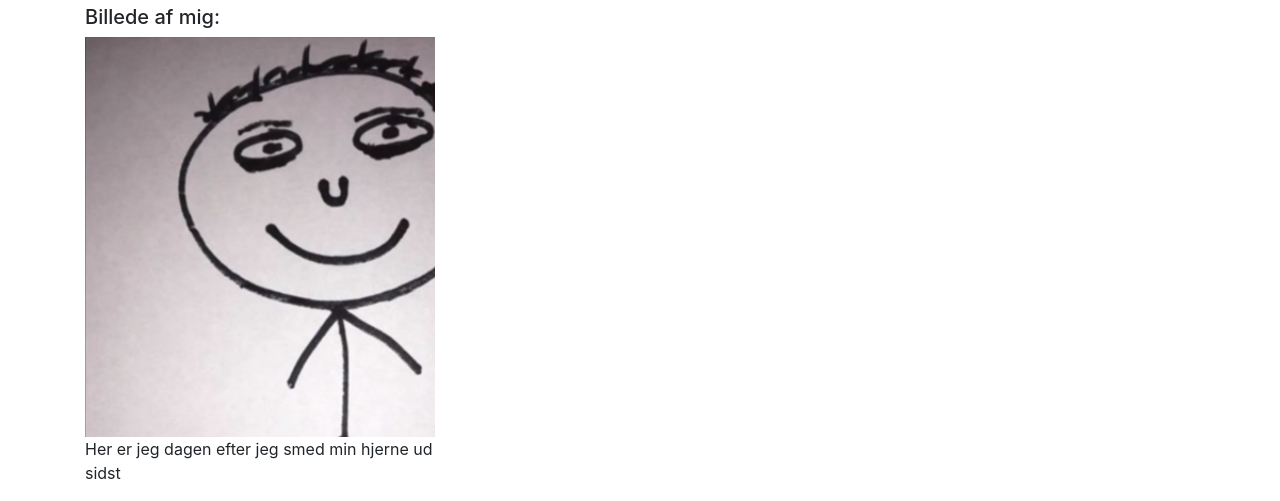
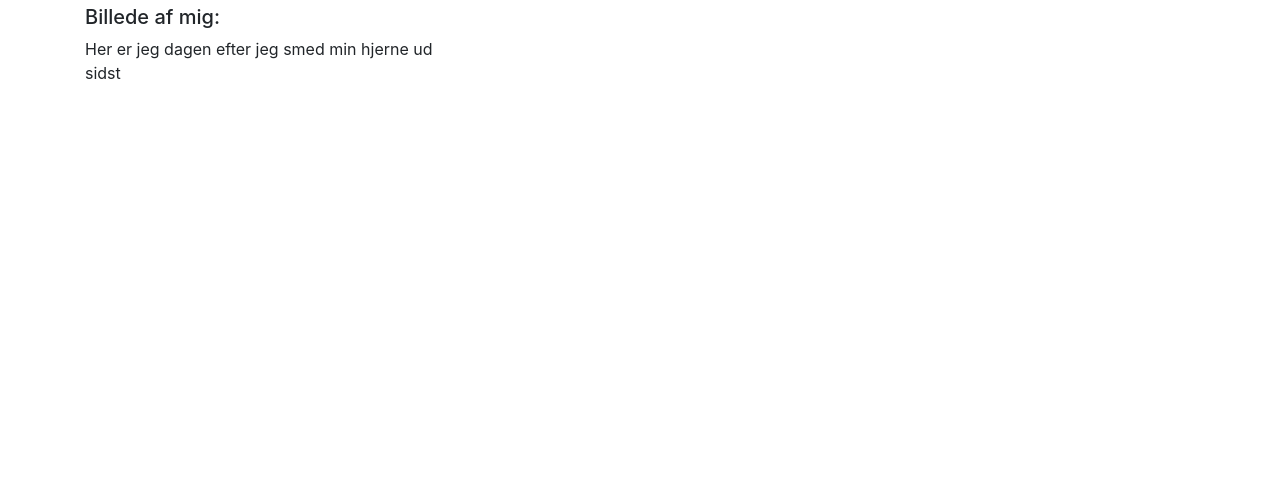
Before and after one commit to Matttuu/Basken, a plain HTML site: page diverse.html in a window 1280 px wide. Shown: the part 351-852 px from the top of the page. After the commit the page ends 800 px from the top, so only its background shows below. Drawn offline with nearby package versions, Linux system fonts and the light colour scheme.

Commit message:
Ryddet lidt mere op

```diff
--- a/diverse.html
+++ b/diverse.html
@@ -1,7 +1,7 @@
 <!doctype html>
 <html lang="en">
   <head>
-    <title>My Bootstrap website</title>
+    <title>Basken</title>
     <!-- Required meta tags -->
     <meta charset="utf-8">
     <meta name="viewport" content="width=device-width, initial-scale=1, shrink-to-fit=no">
@@ -9,17 +9,6 @@
     <!-- Bootstrap CSS -->
     <link rel="stylesheet" href="https://stackpath.bootstrapcdn.com/bootstrap/4.1.2/css/bootstrap.min.css" integrity="sha384-Smlep5jCw/wG7hdkwQ/Z5nLIefveQRIY9nfy6xoR1uRYBtpZgI6339F5dgvm/e9B" crossorigin="anonymous">
   </head>
-
-
-    <!--Totalt dårligt sted at ligge det her-->
-    <style>
-        .profilbillede {
-            height: 400px;
-            width: 4    00px;
-            background-image: url(./images/sidstebytur.png);
-        }
-    </style>
-
   <body>
 
     <!-- Optional JavaScript -->
```
Also changed, not shown: index.html (+1 -1 lines), kontakt.html (+1 -12 lines), vendespil.html (+1 -12 lines).
